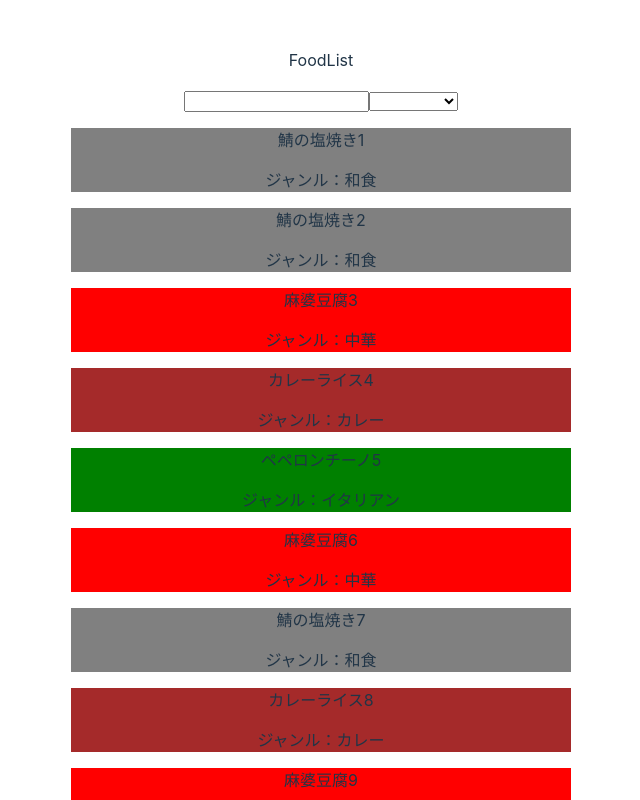
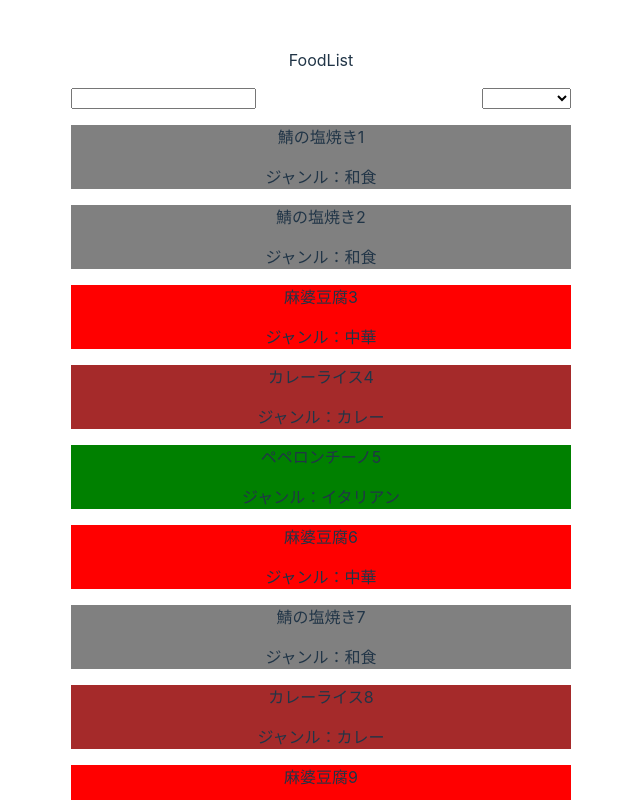
Before and after one commit to kai815/try-react18, a React (Vite) app in the folder my-react18-app/: page / in a window 1280 px wide. Shown: the top 800 px of the page, without its empty margins (319-959 px from the left). Built offline with nearby package versions, Linux system fonts and the light colour scheme.

Commit message:
:lipstick: inputとドロップダウンの位置の修正

```diff
--- a/my-react18-app/src/components/FoodLists.tsx
+++ b/my-react18-app/src/components/FoodLists.tsx
@@ -1,4 +1,4 @@
-import React, {useState} from "react";
+import React, {useState, useTransition} from "react";
 
 type Food  = {
   id:number,
@@ -64,18 +64,21 @@ export const FoodLists = () => {
   const [filteredFoodList, setFilteredFoodList] = useState<Food[]>(foodList)
   const [searchText, setSearchText] = useState<string>('')
   const [selectedGenre, setSelectedGenre] = useState<string>('')
+
   const onInputChange = (event:React.ChangeEvent<HTMLInputElement>) => {
     setSearchText(event.target.value)
-    setFilteredFoodList(filterFoodList(event.target.value,selectedGenre))
+    setFilteredFoodList(filterFoodList(event.target.value, selectedGenre))
   }
+
   const onSelectChange = (event:React.ChangeEvent<HTMLSelectElement>) => {
     setSelectedGenre(event.target.value)
-    setFilteredFoodList(filterFoodList(searchText,event.target.value))
+    setFilteredFoodList(filterFoodList(searchText, event.target.value))
   }
+
   return (
     <div>
       <p>FoodList</p>
-      <div>
+      <div style={{display:'flex',justifyContent:'space-between'}}>
         <input onChange={onInputChange} value={searchText}/>
         <select value={selectedGenre} onChange={onSelectChange}>
           <option value={''}></option>
```
